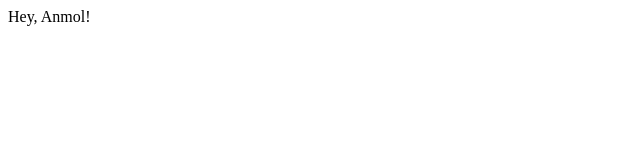
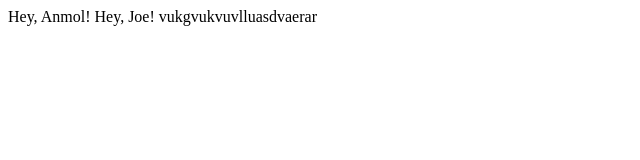
Before and after one commit to joevasquez/RunXPage, a plain HTML site: page index.html in a window 1280 px wide. Shown: the whole page, without its empty margins (0-640 px from the left). Drawn offline with Linux system fonts and the light colour scheme.

Commit message:
changes that don't matter

```diff
--- a/index.html
+++ b/index.html
@@ -1,5 +1,7 @@
 <html>
 <body>
 Hey, Anmol!
+Hey, Joe!
+vukgvukvuvlluasdvaerar
 </body>
 </html>
```
